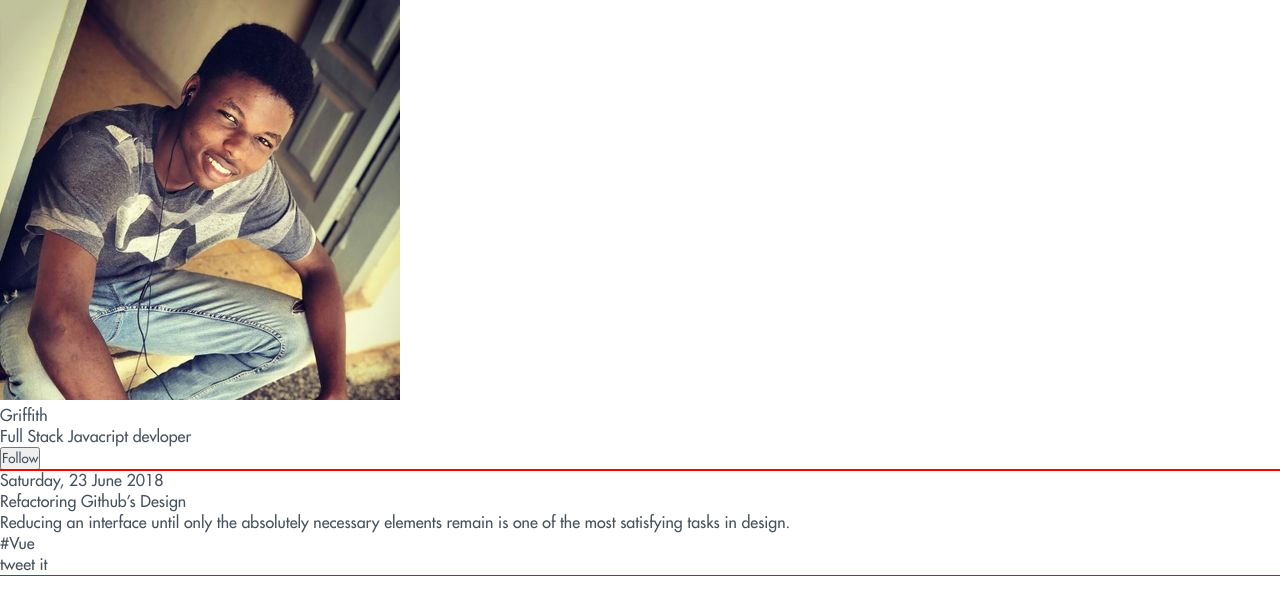
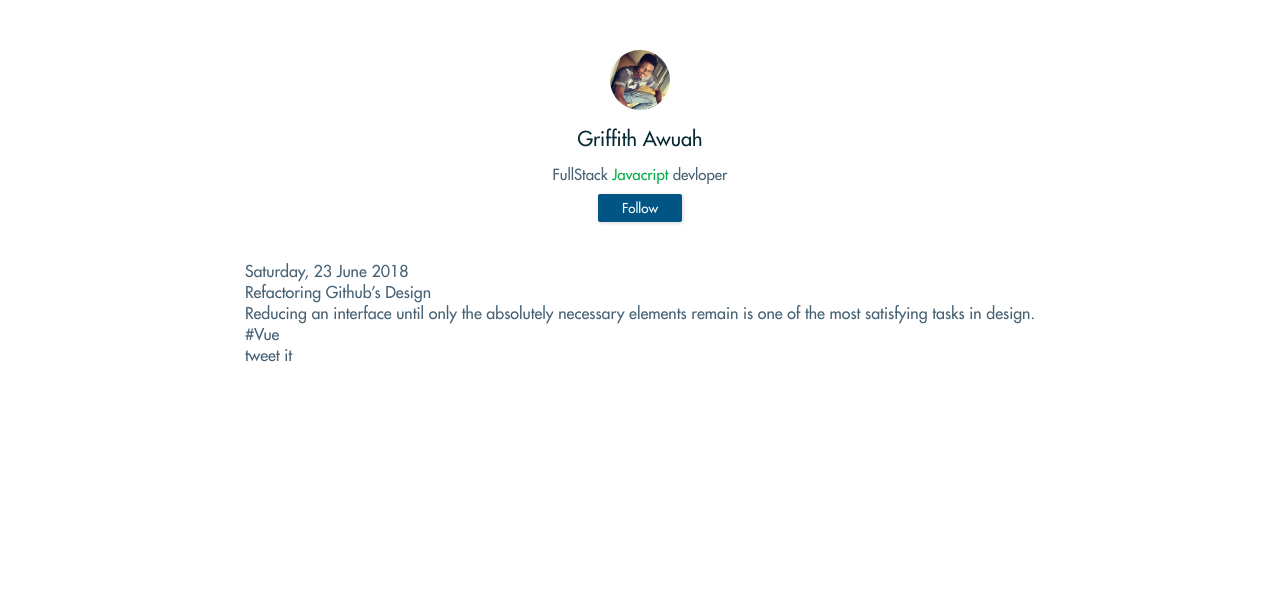
Before and after one commit to gwuah/Stark-blog, a Vue app: page /#/ in a window 1280 px wide. Shown: the top 610 px of the page. Built offline with nearby package versions, Linux system fonts and the light colour scheme.

Commit message:
styling for hearder

```diff
--- a/src/assets/styles/_base.scss
+++ b/src/assets/styles/_base.scss
@@ -1,6 +1,8 @@
-$primary: #005be2;
+$primary: #005585;
 $accent: #00ad45;
-$grey: #47525d;
+$grey: #456173;
+$black: #092a35;
+
 @font-face {
   font-family: "Jessy";
   font-display: auto;
--- a/src/assets/styles/main.scss
+++ b/src/assets/styles/main.scss
@@ -6,8 +6,53 @@
   padding: 0;
   font-family: "jessy";
   color: $grey;
+  // outline: 1px solid $primary;
 }
 
 .container {
-  outline: 1px solid red;
+  // outline: 1px solid $primary;
+  display: flex;
+  align-items: center;
+  justify-content: center;
 }
+
+.main {
+  margin: em(30) 0;
+  .container {
+    flex-flow: column;
+    & > div {
+      margin-bottom: em(10);
+    }
+    .image {
+      padding-top: em(20);
+      img {
+        width: em(60);
+        height: em(60);
+        border-radius: em(50);
+      }
+    }
+    .name {
+      font-size: em(20);
+      color: $black;
+    }
+    .about {
+      font-size: em(15);
+      span {
+        color: $accent;
+      }
+    }
+
+    button {
+      // outline: 1px solid red;
+      color: white;
+      background: $primary;
+      border: 0;
+      width: em(100);
+      height: em(34);
+      margin-bottom: em(10);
+      cursor: pointer;
+      border-radius: 2px;
+      box-shadow: 1px 1px 3px 1px rgba(0, 0, 0, 0.1);
+    }
+  }
+}
--- a/src/components/Header.vue
+++ b/src/components/Header.vue
@@ -4,8 +4,8 @@
             <div class="image">
               <img src="../assets/images/img.jpg" alt="" srcset="">
             </div>
-            <div class="name">Griffith</div>
-            <div class="about">Full Stack Javacript devloper</div>
+            <div class="name">Griffith Awuah</div>
+            <div class="about">FullStack <span> Javacript </span> devloper</div>
             <button> Follow </button>
           </div>
     </div>
```
Also changed, not shown: .eslintrc.js.
